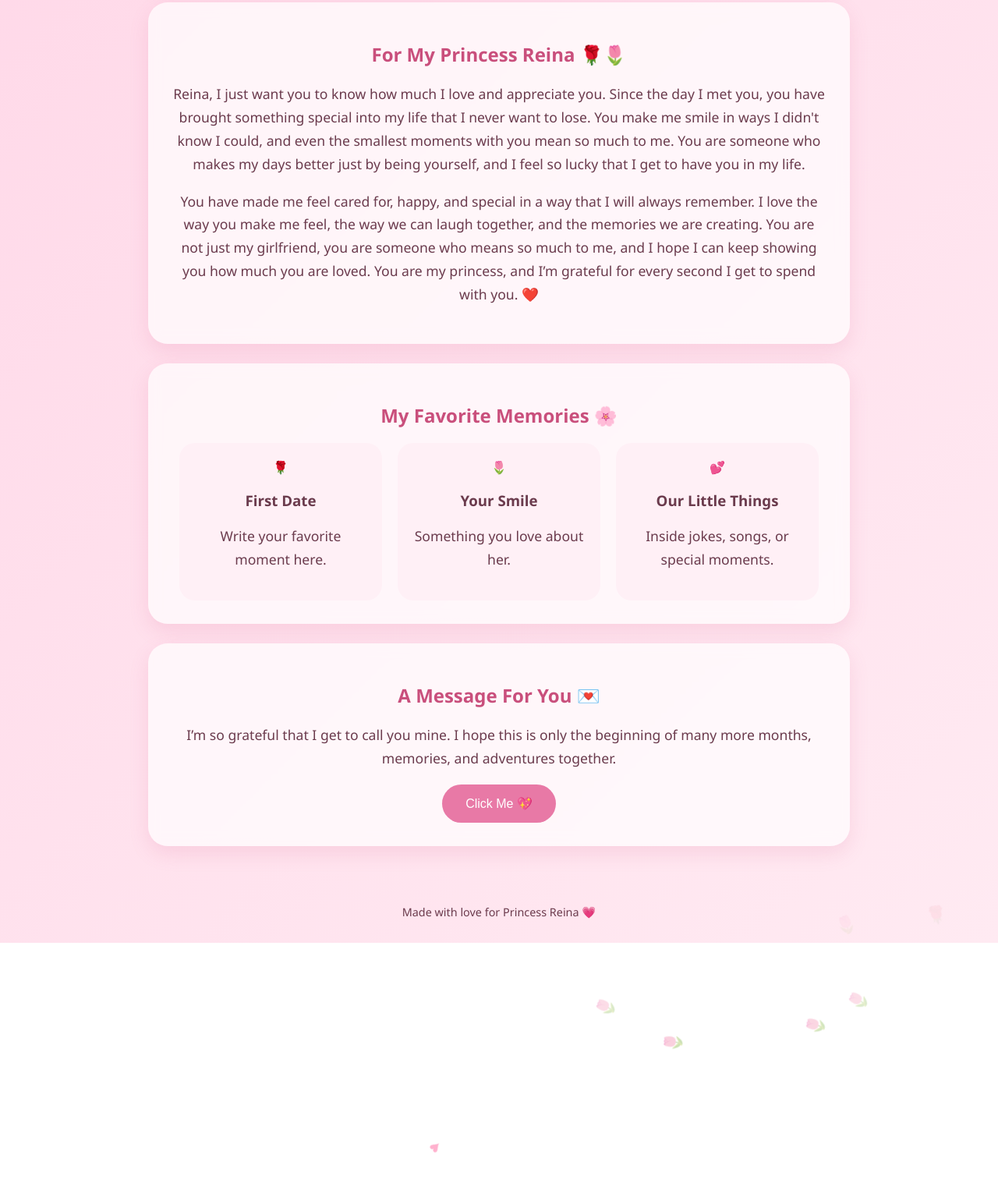
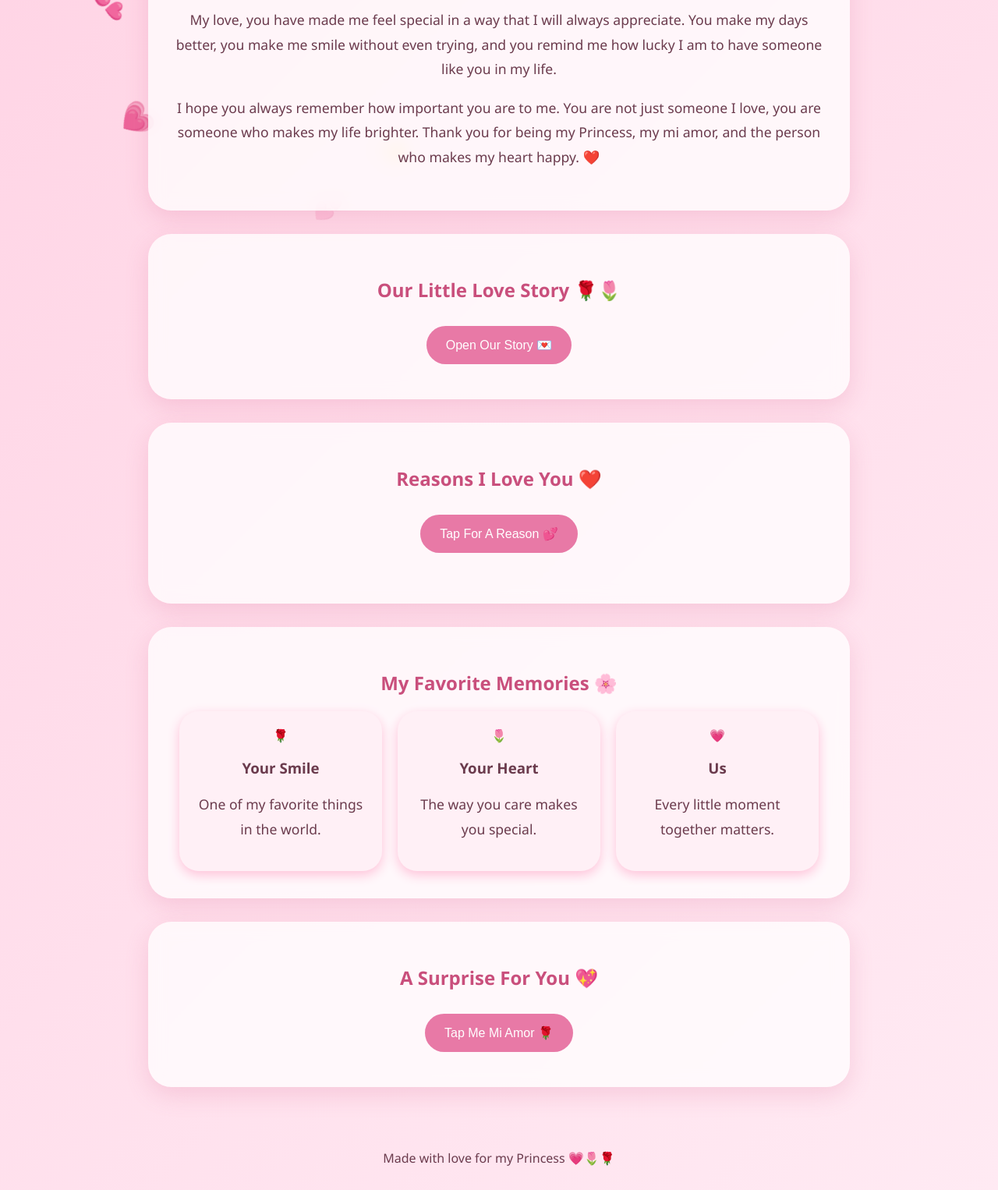
Before and after one commit to dalejandroH006/first-month, a plain HTML site: page index.html in a window 1280 px wide. Shown: the part 529-2055 px from the top of the page at 78% size. Before the commit the page ends 1738 px from the top, so only its background shows below. Drawn offline with Linux system fonts and the light colour scheme.

Commit message:
Update index.html

```diff
--- a/index.html
+++ b/index.html
@@ -3,17 +3,22 @@
 <head>
 <meta charset="UTF-8">
 <meta name="viewport" content="width=device-width, initial-scale=1.0">
-<title>Our First Month 💗</title>
+
+<title>For My Love 💗</title>
 
 <style>
+
 body {
     margin: 0;
     font-family: "Poppins", "Segoe UI", sans-serif;
-        background: linear-gradient(135deg, #ffd6e7, #ffeaf2);
+    background: linear-gradient(135deg, #ffd1e3, #ffeaf3);
     color: #6b3b4d;
     text-align: center;
     overflow-x: hidden;
 }
+
+
+/* Header */
 
 header {
     padding: 60px 20px 30px;
@@ -22,7 +27,7 @@
 h1 {
     font-size: 3rem;
     color: #d85d8c;
-        margin-bottom: 10px;
+    text-shadow: 0 0 15px #ffb6d2;
 }
 
 h2 {
@@ -31,222 +36,515 @@
 
 p {
     font-size: 1.1rem;
-        line-height: 1.7;
+    line-height: 1.8;
 }
 
-    .heart, .flower {
+
+/* Floating items */
+
+.floating {
     position: fixed;
-        font-size: 22px;
-        animation: float 6s infinite;
-        opacity: 0.7;
+    bottom: -50px;
+    animation: float 7s linear infinite;
+    opacity: .8;
     z-index: -1;
 }
 
-    .heart {
-        color: #ff8fb8;
+@keyframes float {
+
+0% {
+    transform: translateY(0) rotate(0deg);
+    opacity:0;
 }
 
-    .flower {
-        color: #e88aaa;
+20% {
+    opacity:1;
 }
 
-    @keyframes float {
-        0% {
-            transform: translateY(100vh) rotate(0deg);
-            opacity: 0;
-        }
-        20% {
-            opacity: 1;
-        }
 100% {
-            transform: translateY(-10vh) rotate(360deg);
-            opacity: 0;
-        }
+    transform: translateY(-120vh) rotate(360deg);
+    opacity:0;
 }
 
-    .container {
-        max-width: 900px;
-        margin: auto;
-        padding: 20px;
 }
 
-    .card {
-        background: rgba(255,255,255,0.7);
-        border-radius: 25px;
-        padding: 30px;
-        margin: 25px 0;
-        box-shadow: 0 10px 25px rgba(216,93,140,0.15);
-        backdrop-filter: blur(8px);
+
+/* Cards */
+
+.container {
+    max-width:900px;
+    margin:auto;
+    padding:20px;
 }
 
-    .memory {
-        display: flex;
-        flex-wrap: wrap;
-        justify-content: center;
-        gap: 20px;
+
+.card {
+
+    background:rgba(255,255,255,.75);
+    border-radius:30px;
+    padding:35px;
+    margin:30px 0;
+
+    box-shadow:
+    0 10px 30px rgba(216,93,140,.2);
+
+    backdrop-filter:blur(10px);
+
 }
 
-    .memory-box {
-        background: #fff0f6;
-        border-radius: 20px;
-        width: 220px;
-        padding: 20px;
+
+/* Buttons */
+
+button {
+
+    background:#e879a6;
+    border:none;
+    color:white;
+
+    padding:15px 25px;
+
+    border-radius:40px;
+
+    margin:10px;
+
+    font-size:1rem;
+
+    cursor:pointer;
+
+    transition:.3s;
+
 }
 
-    button {
-        background: #e879a6;
-        color: white;
-        border: none;
-        padding: 15px 30px;
-        border-radius: 30px;
-        font-size: 1rem;
-        cursor: pointer;
-        transition: 0.3s;
+
+button:hover {
+
+    transform:scale(1.1);
+    background:#d85d8c;
+
 }
 
-    button:hover {
-        background: #d85d8c;
-        transform: scale(1.05);
+
+/* Hidden messages */
+
+.hidden {
+
+display:none;
+
 }
 
-    #message {
-        margin-top: 20px;
-        font-size: 1.3rem;
-        color: #d85d8c;
-        display: none;
+
+.message {
+
+margin-top:20px;
+
+font-size:1.2rem;
+
+color:#d85d8c;
+
 }
 
+
+/* Memories */
+
+
+.memory {
+
+display:flex;
+flex-wrap:wrap;
+justify-content:center;
+gap:20px;
+
+}
+
+
+.memory-box {
+
+background:#fff0f6;
+
+border-radius:25px;
+
+padding:20px;
+
+width:220px;
+
+box-shadow:0 5px 15px #ffc1d8;
+
+}
+
+
+/* Heart explosion */
+
+.big-heart {
+
+position:fixed;
+
+font-size:40px;
+
+animation:explode 2s forwards;
+
+}
+
+
+@keyframes explode {
+
+0% {
+transform:scale(0);
+}
+
+100% {
+
+transform:
+translate(
+calc(-200px + 400px * random()),
+-500px
+)
+scale(2);
+
+opacity:0;
+
+}
+
+}
+
+
 footer {
-        padding: 30px;
-        font-size: 0.9rem;
+
+padding:30px;
+
 }
+
+
 </style>
+
 </head>
+
 
 <body>
 
+
 <header>
-    <h1>Our First Month, Princess Reina 💗</h1>
-    <p>A little website made for my favorite person.</p>
+
+<h1>Our First Month 💗</h1>
+
+<p>
+For my Princess, my babe, my love, mi niña, mi amor ❤️
+</p>
+
 </header>
+
+
 
 <div class="container">
 
-    <div class="card">
-        <h2>One Month With You ✨</h2>
-        <p>
-            This month has been full of smiles, laughs, and memories I never want to forget.
-            Thank you for making my days brighter and my heart happier.
-        </p>
-    </div>
 
 <div class="card">
-        <h2>For My Princess Reina 🌹🌷</h2>
+
+<h2>One Month With You ✨</h2>
 
 <p>
-            Reina, I just want you to know how much I love and appreciate you.
-            Since the day I met you, you have brought something special into my life
-            that I never want to lose. You make me smile in ways I didn't know I could,
-            and even the smallest moments with you mean so much to me. You are someone
-            who makes my days better just by being yourself, and I feel so lucky that
-            I get to have you in my life.
+
+Reina, I just want you to know how grateful I am that I got the chance to meet you.
+This first month with you has been full of smiles, laughs, and moments that I never want
+to forget. You have brought so much happiness into my life just by being yourself.
+
 </p>
 
+
 <p>
-            You have made me feel cared for, happy, and special in a way that I will
-            always remember. I love the way you make me feel, the way we can laugh
-            together, and the memories we are creating. You are not just my girlfriend,
-            you are someone who means so much to me, and I hope I can keep showing you
-            how much you are loved. You are my princess, and I’m grateful for every
-            second I get to spend with you. ❤️
+
+My love, you have made me feel special in a way that I will always appreciate.
+You make my days better, you make me smile without even trying, and you remind me
+how lucky I am to have someone like you in my life.
+
 </p>
+
+
+<p>
+
+I hope you always remember how important you are to me. You are not just someone I love,
+you are someone who makes my life brighter. Thank you for being my Princess, my mi amor,
+and the person who makes my heart happy. ❤️
+
+</p>
+
+
 </div>
 
 
+
+
 <div class="card">
+
+<h2>Our Little Love Story 🌹🌷</h2>
+
+
+<button onclick="showStory()">
+Open Our Story 💌
+</button>
+
+
+<div id="story" class="hidden message">
+
+The day I met you was the start of something really special.
+Every laugh, every conversation, and every memory with you means more than you know.
+I can't wait for all the moments we still have ahead of us. 💗
+
+</div>
+
+
+</div>
+
+
+
+
+
+<div class="card">
+
+
+<h2>Reasons I Love You ❤️</h2>
+
+
+<button onclick="reason()">
+Tap For A Reason 💕
+</button>
+
+
+<div id="reason" class="message"></div>
+
+
+</div>
+
+
+
+
+
+<div class="card">
+
 <h2>My Favorite Memories 🌸</h2>
+
 
 <div class="memory">
 
-            <div class="memory-box">
-                🌹
-                <h3>First Date</h3>
-                <p>Write your favorite moment here.</p>
-            </div>
 
 <div class="memory-box">
-                🌷
+
+🌹
+
 <h3>Your Smile</h3>
-                <p>Something you love about her.</p>
-            </div>
 
-            <div class="memory-box">
-                💕
-                <h3>Our Little Things</h3>
-                <p>Inside jokes, songs, or special moments.</p>
-            </div>
+<p>
+One of my favorite things in the world.
+</p>
 
-        </div>
 </div>
 
 
-    <div class="card">
-        <h2>A Message For You 💌</h2>
+
+<div class="memory-box">
+
+🌷
+
+<h3>Your Heart</h3>
 
 <p>
-            I’m so grateful that I get to call you mine.
-            I hope this is only the beginning of many more months,
-            memories, and adventures together.
+The way you care makes you special.
 </p>
 
-        <button onclick="showLove()">Click Me 💖</button>
+</div>
 
-        <div id="message">
-            I love you so much Princess Reina. Happy one month ❤️🌹🌷
+
+
+<div class="memory-box">
+
+💗
+
+<h3>Us</h3>
+
+<p>
+Every little moment together matters.
+</p>
+
 </div>
+
+
 </div>
 
 </div>
 
+
+
+
+
+
+<div class="card">
+
+<h2>A Surprise For You 💖</h2>
+
+
+<button onclick="surprise()">
+Tap Me Mi Amor 🌹
+</button>
+
+
+<div id="surprise" class="hidden message">
+
+I love you so much, babe. Happy one month ❤️
+You are my favorite person and I hope I get to keep making memories with you.
+
+</div>
+
+
+</div>
+
+
+
+</div>
+
+
+
 <footer>
-    Made with love for Princess Reina 💗
+
+Made with love for my Princess 💗🌷🌹
+
 </footer>
+
+
+
+
 
 
 <script>
 
-function showLove() {
-    document.getElementById("message").style.display = "block";
+
+function showStory(){
+
+document.getElementById("story").style.display="block";
+
 }
 
 
-// floating hearts and flowers
-setInterval(() => {
 
-    let items = ["♥", "🌹", "🌷"];
+let reasons=[
 
-    let item = document.createElement("div");
+"Your smile makes my whole day better ❤️",
 
-    if (Math.random() > 0.5) {
-        item.className = "heart";
-    } else {
-        item.className = "flower";
+"You make me feel appreciated and loved 💗",
+
+"You are one of the most special people in my life 🌹",
+
+"I love how you are always yourself 🌷",
+
+"You make ordinary moments feel special 💕"
+
+];
+
+
+function reason(){
+
+let random=
+reasons[Math.floor(Math.random()*reasons.length)];
+
+document.getElementById("reason").innerHTML=random;
+
 }
 
-    item.innerHTML = items[Math.floor(Math.random() * items.length)];
 
-    item.style.left = Math.random() * 100 + "vw";
-    item.style.animationDuration = (3 + Math.random() * 4) + "s";
+
+function surprise(){
+
+document.getElementById("surprise").style.display="block";
+
+
+for(let i=0;i<20;i++){
+
+let heart=document.createElement("div");
+
+heart.innerHTML="❤️";
+
+heart.className="floating";
+
+heart.style.left=Math.random()*100+"vw";
+
+heart.style.fontSize="30px";
+
+heart.style.animationDuration="3s";
+
+document.body.appendChild(heart);
+
+
+setTimeout(()=>{
+
+heart.remove();
+
+},3000);
+
+
+}
+
+
+}
+
+
+
+
+
+// Floating hearts, roses, tulips
+
+setInterval(()=>{
+
+
+let items=[
+
+"❤️",
+"💗",
+"💕",
+"🌹",
+"🌷",
+"✨"
+
+];
+
+
+let item=document.createElement("div");
+
+
+item.className="floating";
+
+
+item.innerHTML=
+items[Math.floor(Math.random()*items.length)];
+
+
+item.style.left=Math.random()*100+"vw";
+
+
+item.style.fontSize=
+(20+Math.random()*25)+"px";
+
+
+item.style.animationDuration=
+(4+Math.random()*5)+"s";
+
 
 document.body.appendChild(item);
 
-    setTimeout(() => {
+
+
+setTimeout(()=>{
+
 item.remove();
-    }, 7000);
 
-}, 500);
+},9000);
+
+
+
+},400);
+
+
 
 </script>
 
+
 </body>
+
 </html>
```
Lines whose indentation alone changed are shown as unchanged.
